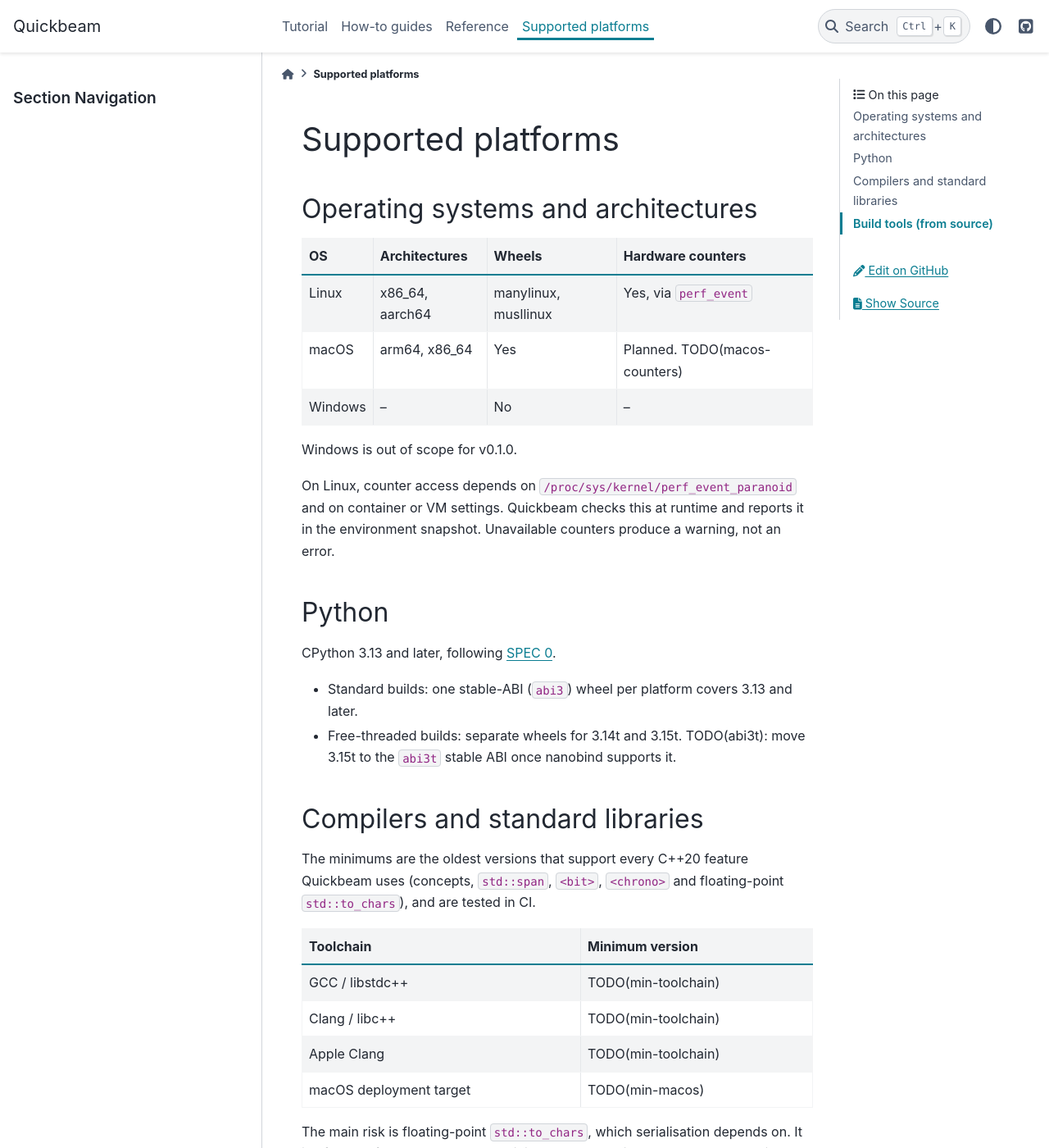
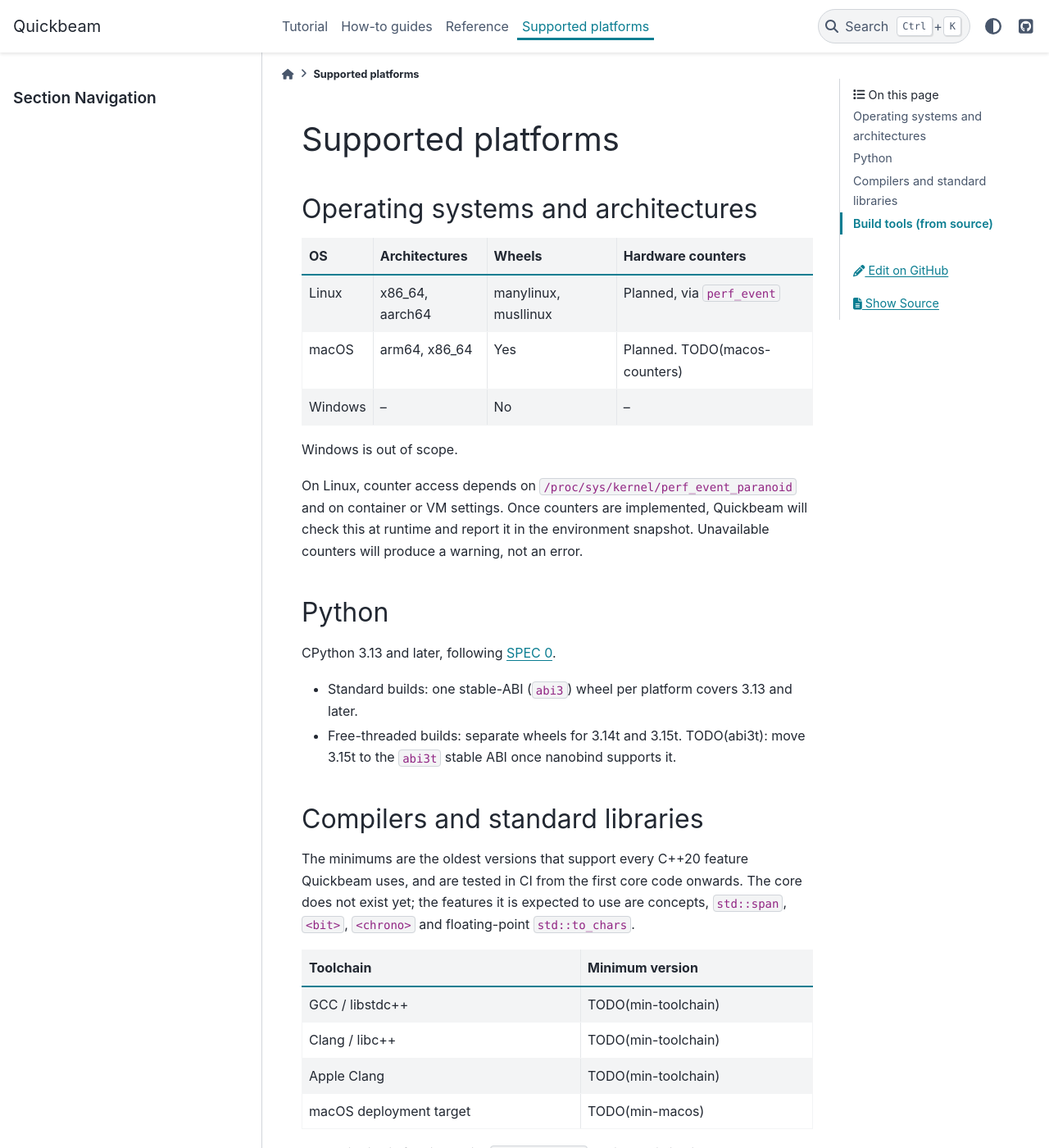
Before and after one commit to Kai-Striega/Quickbeam, a Sphinx documentation site: the page built from docs/supported-platforms.md, in a window 1280 px wide and 1400 px high. Shown: the whole window at 82% size. Built offline with Sphinx 7.4.7 and the PyData theme 0.15.4, drawn with Linux system fonts in a browser that asks for light colours.

Commit message:
docs: correct claims about features the core lacks
The README and supported-platforms page described perf_event counters
and a pkg-config file that do not exist yet. Mark them as planned, and
say plainly that the published 0.1.0 is a proof of concept of the
build and release pipeline, with 0.2.0 as the first usable release.

```diff
--- a/docs/supported-platforms.md
+++ b/docs/supported-platforms.md
@@ -4,16 +4,16 @@
 
 | OS      | Architectures   | Wheels | Hardware counters      |
 | ------- | --------------- | ------ | ---------------------- |
-| Linux   | x86_64, aarch64 | manylinux, musllinux | Yes, via `perf_event`  |
+| Linux   | x86_64, aarch64 | manylinux, musllinux | Planned, via `perf_event` |
 | macOS   | arm64, x86_64   | Yes    | Planned. TODO(macos-counters) |
 | Windows | –               | No     | –                      |
 
-Windows is out of scope for v0.1.0.
+Windows is out of scope.
 
 On Linux, counter access depends on `/proc/sys/kernel/perf_event_paranoid` and
-on container or VM settings. Quickbeam checks this at runtime and reports it
-in the environment snapshot. Unavailable counters produce a warning, not an
-error.
+on container or VM settings. Once counters are implemented, Quickbeam will
+check this at runtime and report it in the environment snapshot. Unavailable
+counters will produce a warning, not an error.
 
 ## Python
 
@@ -27,8 +27,9 @@ CPython 3.13 and later, following [SPEC 0](https://scientific-python.org/specs/s
 ## Compilers and standard libraries
 
 The minimums are the oldest versions that support every C++20 feature
-Quickbeam uses (concepts, `std::span`, `<bit>`, `<chrono>` and
-floating-point `std::to_chars`), and are tested in CI.
+Quickbeam uses, and are tested in CI from the first core code onwards. The
+core does not exist yet; the features it is expected to use are concepts,
+`std::span`, `<bit>`, `<chrono>` and floating-point `std::to_chars`.
 
 | Toolchain         | Minimum version          |
 | ----------------- | ------------------------ |
```
Also changed, not shown: CHANGELOG.md (+2 -1 lines), README.md (+6 -9 lines).
